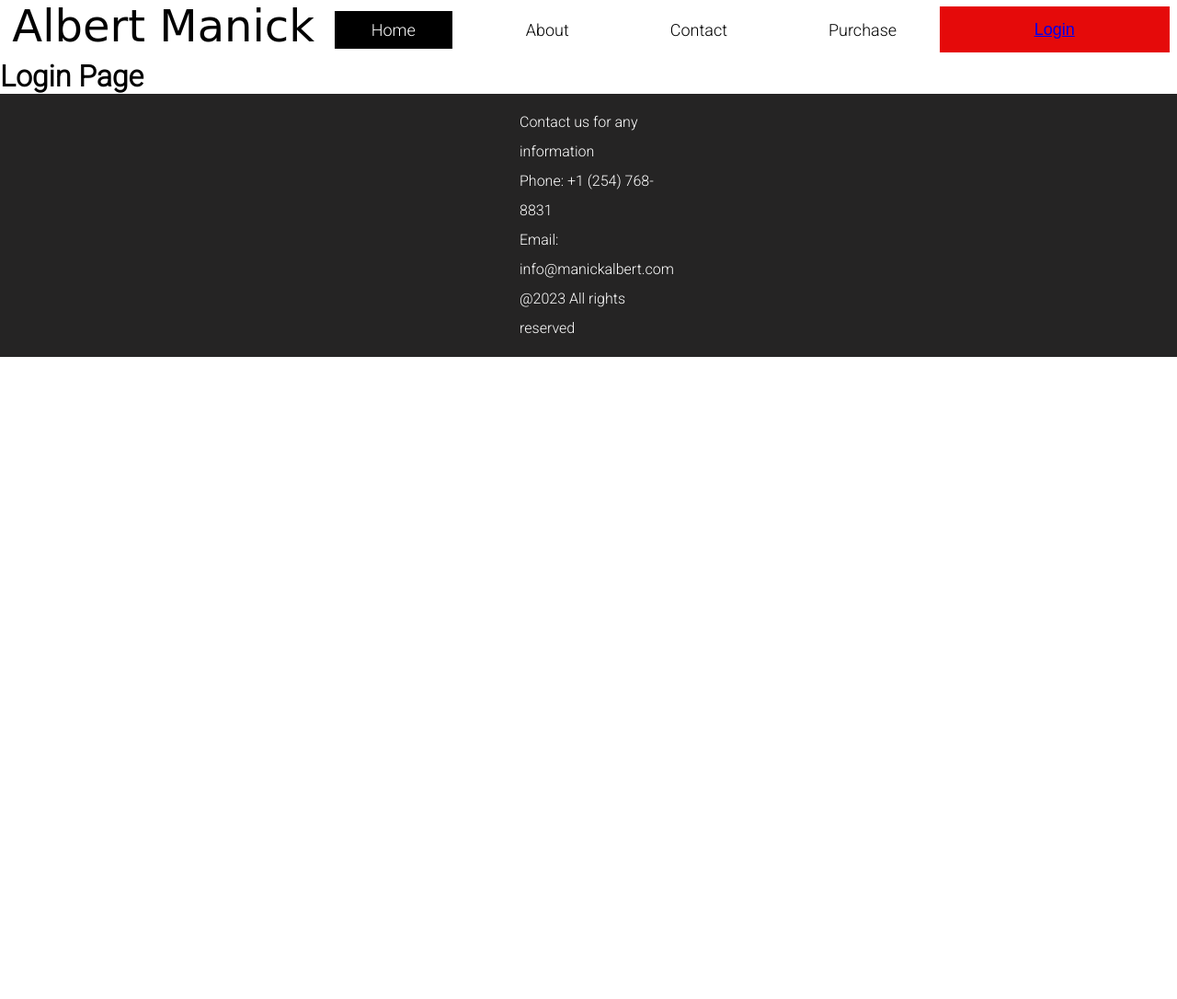
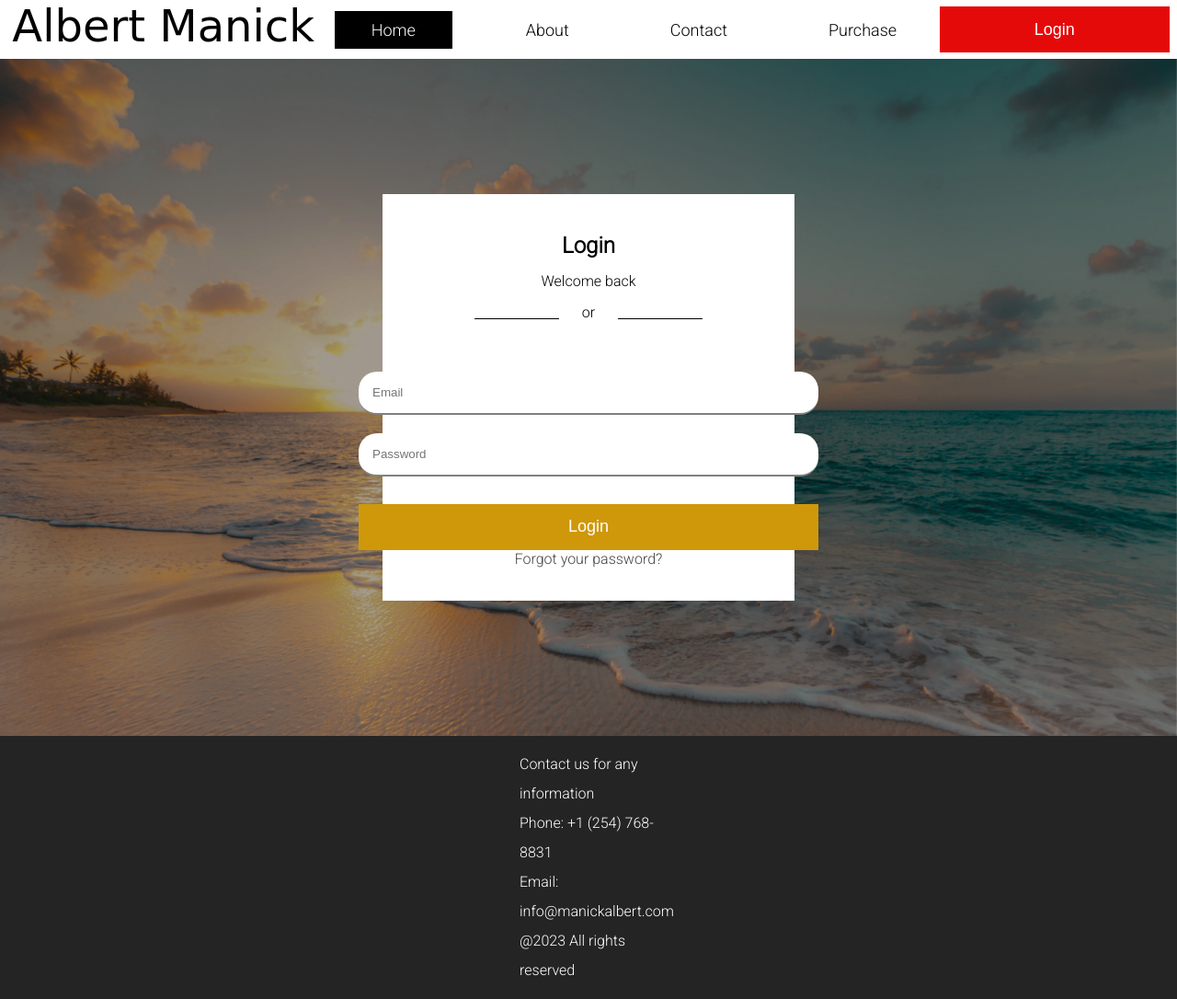
Before and after one commit to Ashoobe/website-Manick-Albert, a Django app: page /Books/login/ in a window 1280 px wide. Shown: the whole page at 92% size. Before the commit the page ends 388 px from the top, so only its background shows below. Run offline with Django 4.2, Linux system fonts and the light colour scheme; some web fonts are replaced.

Commit message:
Login page

```diff
--- a/allbooksProject/Books/static/Books/css/styles.css
+++ b/allbooksProject/Books/static/Books/css/styles.css
@@ -90,6 +90,11 @@ button {
   transition: background-color 0.5s;
 }
 
+button a{
+  text-decoration: none;
+  color: white;
+}
+
 button:hover {
   background-color: black;
 }
@@ -160,3 +165,84 @@ footer a{
   width: 100%;
   text-align: right;
 }
+/* -------------------------------------------------------- */
+
+/* THIS IS THE LOGIN STYLE */
+
+
+.login-box {
+  background-image: url("/static/Books/images/sean-oulashin-KMn4VEeEPR8-unsplash.png");
+  background-repeat: no-repeat;
+  background-size: cover;
+  width: 100%;
+  height: 92vh;
+  display: flex;
+  align-items: center;
+  justify-content: center;
+}
+
+.login-box-content {
+  display: flex;
+  flex-direction: column;
+  width: 35%;
+  height: 60%;
+  align-items: center;
+  justify-content: center;
+  background-color: white;
+}
+
+.login-box-content h2{
+  padding: 15px;
+}
+
+.login-box-content p{
+  padding: 0 15px 15px;
+
+}
+
+.bar-separation {
+  display: flex;
+  align-items: center;
+  width: 60%;
+  margin-bottom: 20px;
+}
+
+.bar-separation::before,
+.bar-separation::after {
+  content: '';
+  flex: 1;
+  border-bottom: 1px solid #000; /* Change the color as needed */
+  margin: 0 10px;
+
+}
+
+.login-button {
+  background-color: #CF980A;
+  width: 100%;
+  margin-top: 20px;
+}
+
+.login-container form {
+  display: flex;
+  flex-direction: column;
+  width: 500px;
+  margin: 10px 0;
+}
+
+.login-container form input{
+  padding: 15px;
+  margin: 10px 0;
+  border: none;
+  border-bottom: 2px solid gray;
+  border-radius: 20px;
+}
+
+form a{
+  text-decoration: none;
+  color: #484242;
+  text-align: center;
+}
+
+form a:hover{
+  text-decoration: underline;
+}
--- a/allbooksProject/Books/templates/Books/base.html
+++ b/allbooksProject/Books/templates/Books/base.html
@@ -28,7 +28,7 @@
           <li class="purchase"><a href="#">Purchase</a></li>
         </ul>
       </nav>
-      <button class="button"><a href="{% url 'login' %}">Login</a></button>
+      <button><a href="{% url 'login' %}">Login</a></button>
     </div>
   </header>
     <!-- -------------------------------------- -->
--- a/allbooksProject/Books/templates/Books/login.html
+++ b/allbooksProject/Books/templates/Books/login.html
@@ -1,4 +1,31 @@
 {% extends "Books/base.html" %}
 {% block content %}
-<h1>Login Page</h1>
+<body>
+    <main>
+        <div class="login-box">
+            <div class="login-box-content">
+                <h2>
+                    Login
+                </h2>
+                <p>Welcome back</p>
+
+                <div class="bar-separation">
+                    <p>or</p>
+                </div>
+                <div class="login-container">
+                    <form action="">
+                        <!-- <label for="email">Email</label> -->
+                        <input placeholder="Email" type="text" id="email" name="email" required>
+
+                        <!-- <label for="password">Password</label> -->
+                        <input type="password" id="password" placeholder="Password" name="password" required>
+
+                        <button class="login-button" type="submit">Login</button>
+                        <a href="#">Forgot your password?</a>
+                    </form>
+                </div>
+            </div>
+        </div>
+    </main>
+</body>
 {% endblock %}
```
Also changed, not shown: allbooksProject/Books/static/Books/images/sean-oulashin-KMn4VEeEPR8-unsplash.png (added), allbooksProject/Books/templates/Books/createAccount.html (added), allbooksProject/Books/templates/Books/forgotPassword.html (added).
